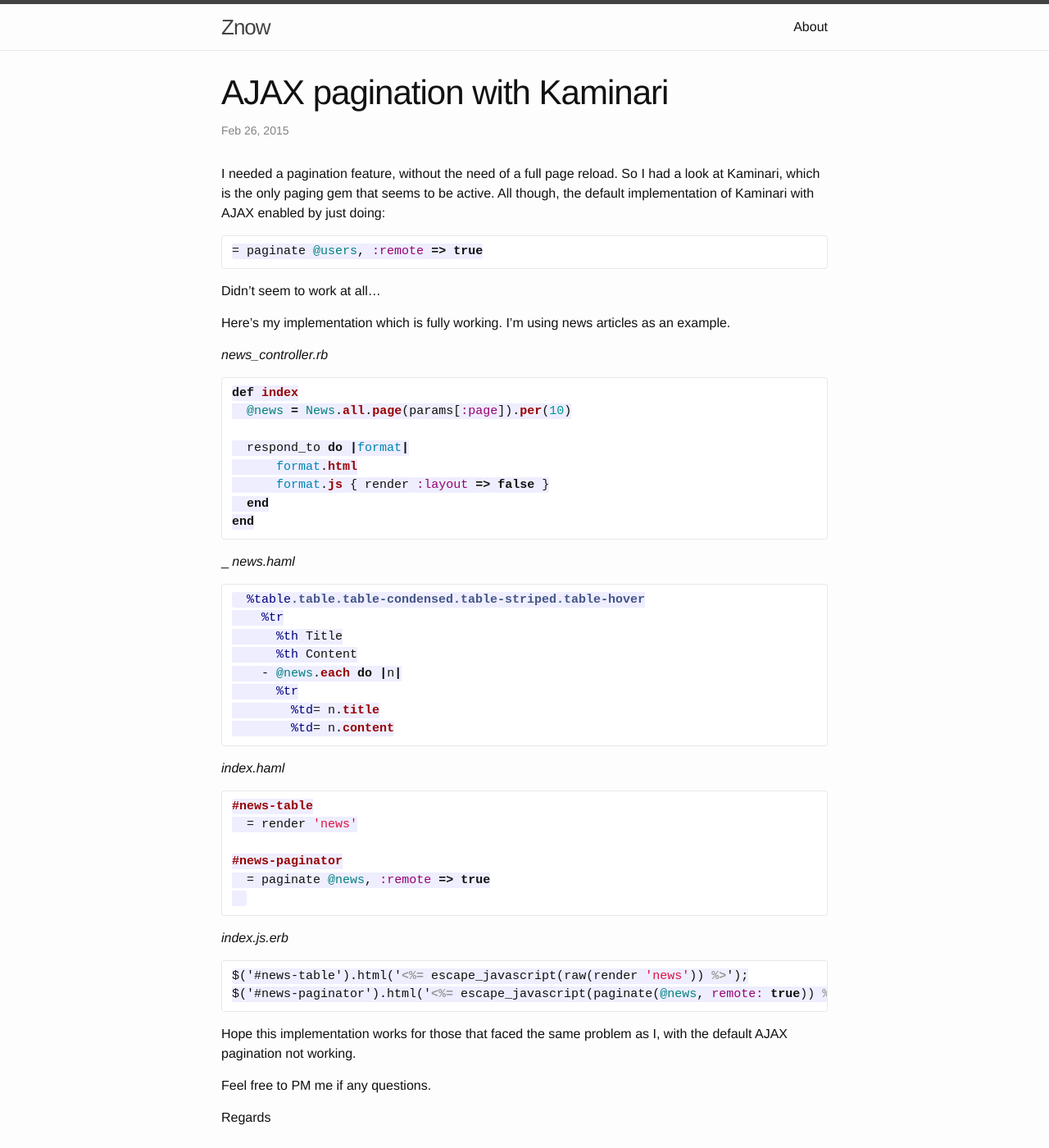
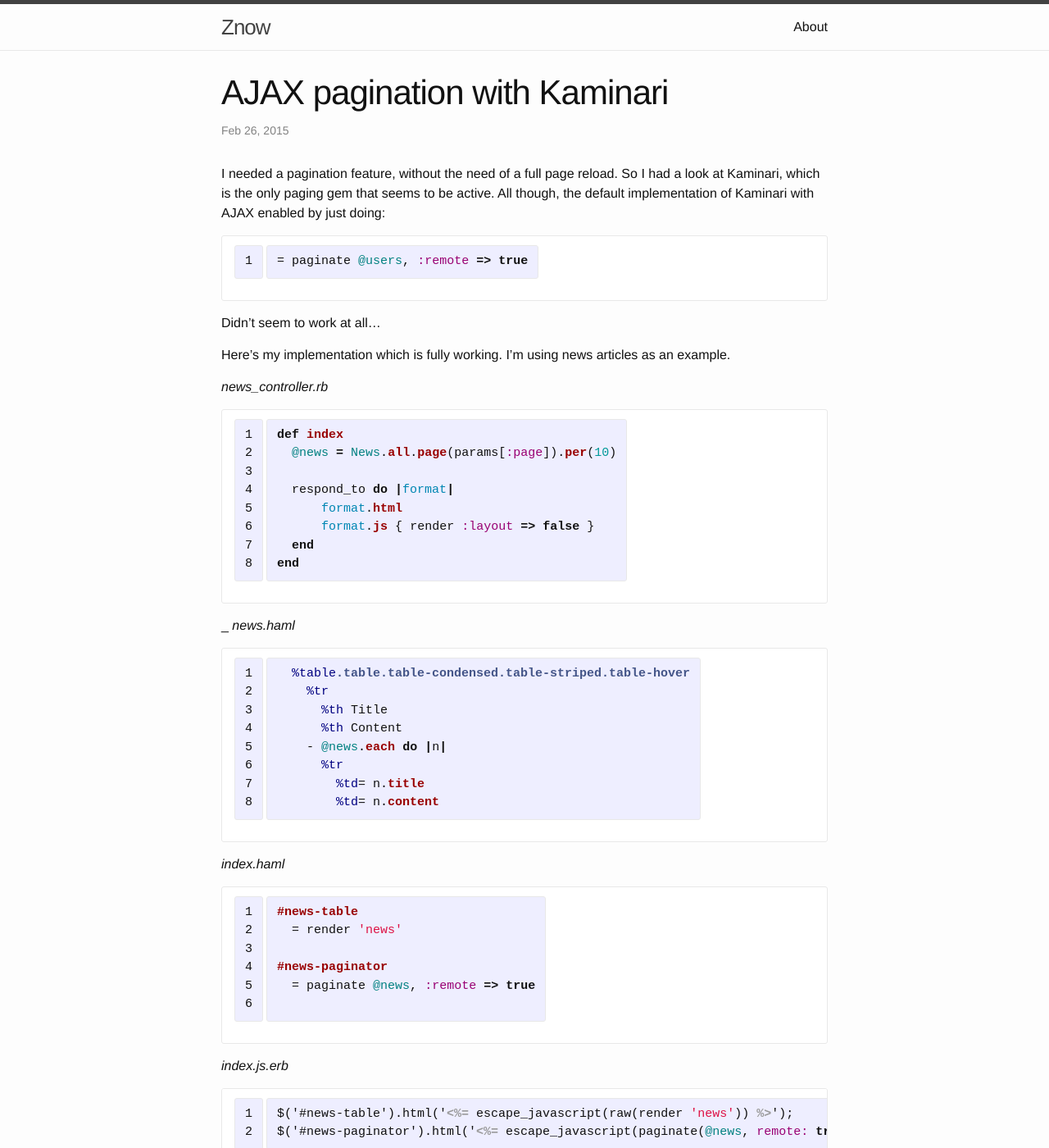
Before and after one commit to Znow/znow.github.io, a Jekyll site: the page built from _posts/2015-02-26-ajax-pagination-with-kaminari-ruby-on-rails.markdown, in a window 1280 px wide and 1400 px high. Shown: the whole window at 82% size. Built offline with Jekyll 4.4.1, drawn with Linux system fonts in a browser that asks for light colours.

Commit message:
updated config settings

```diff
--- a/_config.yml
+++ b/_config.yml
@@ -15,7 +15,19 @@ highlighter: pygments
 permalink:   date
 
 kramdown:
+  auto_ids: true
+  footnote_nr: 1
+  entity_output: as_char
+  toc_levels: 1..6
+  smart_quotes: lsquo,rsquo,ldquo,rdquo
   use_coderay: true
+
+  coderay:
+    coderay_wrap: div
+    coderay_line_numbers: true
+    coderay_tab_width: 4
+    coderay_bold_every: 10
+    coderay_css: class
 
 # Settings for analytics helper
 # Set 'provider' to the analytics provider you want to use.
```
